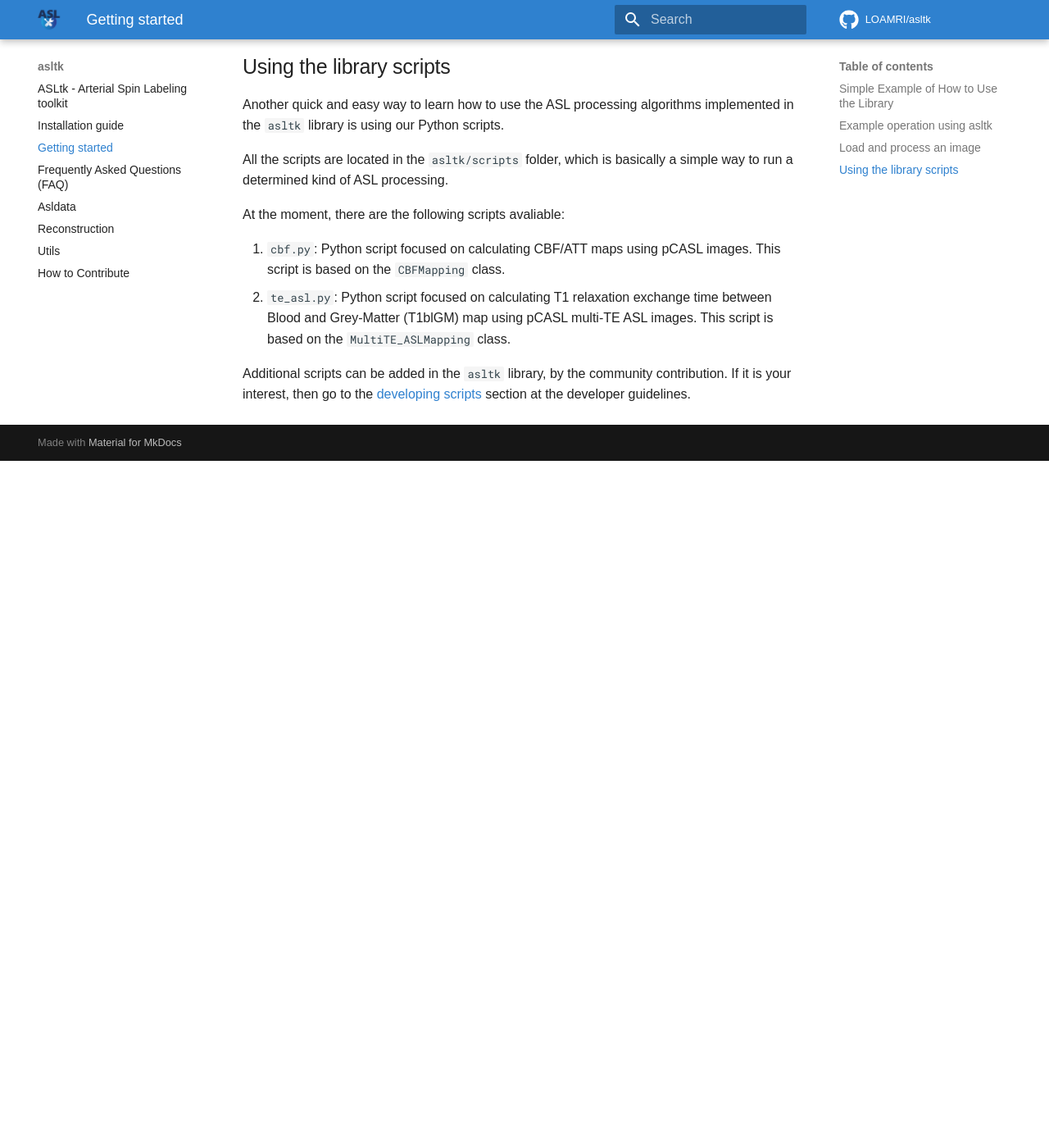
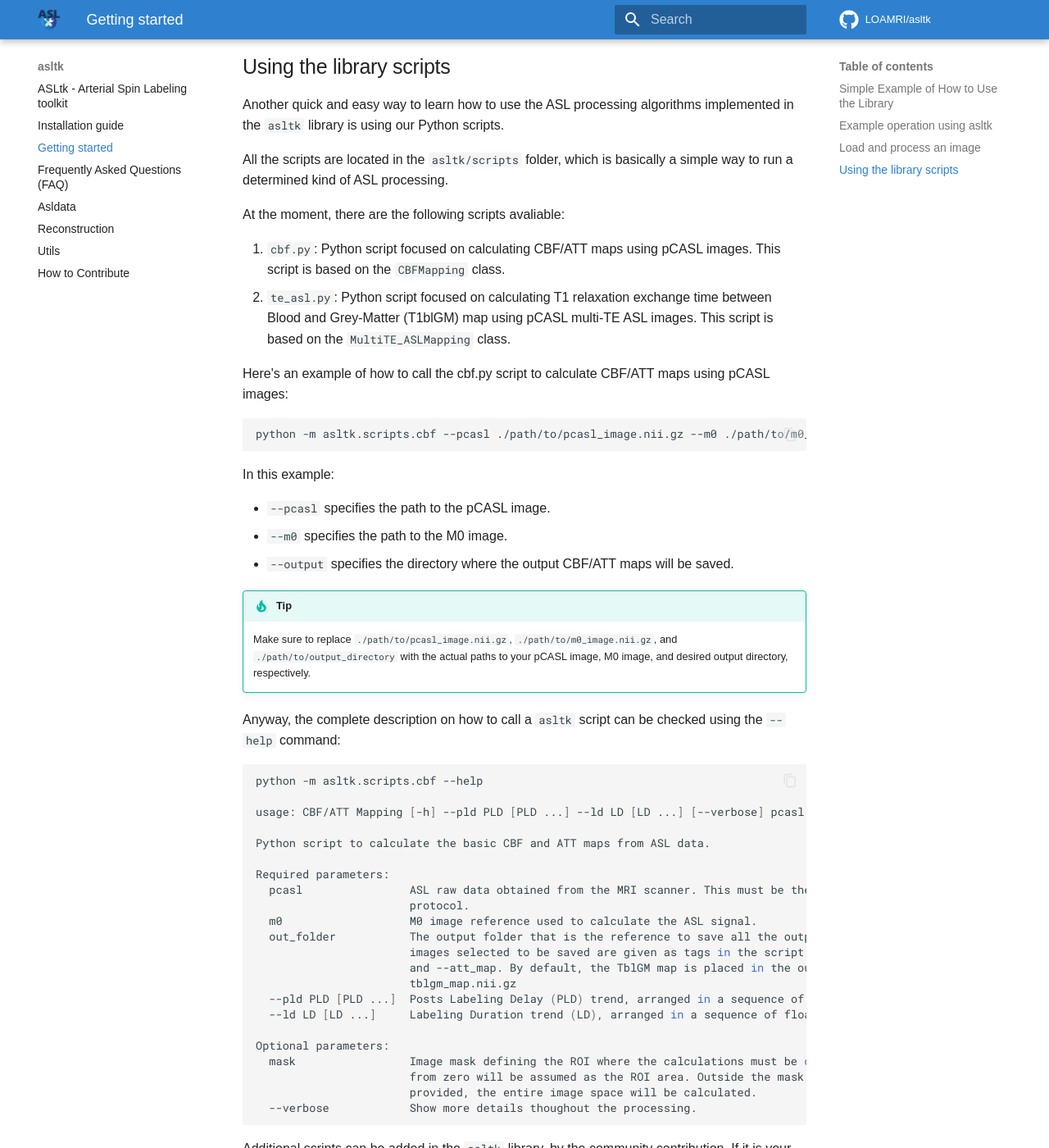
Before and after one commit to LOAMRI/asltk, an MkDocs documentation site: the page built from docs/getting_started.md, in a window 1280 px wide and 1400 px high, scrolled down 2757 px. Shown: the whole window at 82% size. Built offline with MkDocs 1.6.1 and Material for MkDocs 9.7.7, drawn with Linux system fonts in a browser that asks for light colours; some web fonts are replaced; comment, search, counter and statistics services are not loaded; before the commit the page ends 3319 px from its top, so only the background shows below that.

Commit message:
DOC: More info about calling a asltk script (Getting Started page)

````diff
--- a/docs/getting_started.md
+++ b/docs/getting_started.md
@@ -115,4 +115,46 @@ At the moment, there are the following scripts avaliable:
 1. `cbf.py`: Python script focused on calculating CBF/ATT maps using pCASL images. This script is based on the `CBFMapping` class.
 2. `te_asl.py`: Python script focused on calculating T1 relaxation exchange time between Blood and Grey-Matter (T1blGM) map using pCASL multi-TE ASL images. This script is based on the `MultiTE_ASLMapping` class.
 
+Here's an example of how to call the cbf.py script to calculate CBF/ATT maps using pCASL images:
+
+```bash
+python -m asltk.scripts.cbf --pcasl ./path/to/pcasl_image.nii.gz --m0 ./path/to/m0_image.nii.gz --output ./path/to/output_directory
+```
+
+In this example:
+
+- `--pcasl` specifies the path to the pCASL image.
+- `--m0` specifies the path to the M0 image.
+- `--output` specifies the directory where the output CBF/ATT maps will be saved.
+
+!!! tip
+    Make sure to replace `./path/to/pcasl_image.nii.gz`, `./path/to/m0_image.nii.gz`, and `./path/to/output_directory` with the actual paths to your pCASL image, M0 image, and desired output directory, respectively.
+
+Anyway, the complete description on how to call a `asltk` script can be checked using the `--help` command:
+
+```bash
+python -m asltk.scripts.cbf --help
+
+usage: CBF/ATT Mapping [-h] --pld PLD [PLD ...] --ld LD [LD ...] [--verbose] pcasl m0 [mask] [out_folder]
+
+Python script to calculate the basic CBF and ATT maps from ASL data.
+
+Required parameters:
+  pcasl                ASL raw data obtained from the MRI scanner. This must be the basic PLD ASL MRI acquisition
+                       protocol.
+  m0                   M0 image reference used to calculate the ASL signal.
+  out_folder           The output folder that is the reference to save all the output images in the script. The
+                       images selected to be saved are given as tags in the script caller, e.g. the options --cbf_map
+                       and --att_map. By default, the TblGM map is placed in the output folder with the name
+                       tblgm_map.nii.gz
+  --pld PLD [PLD ...]  Posts Labeling Delay (PLD) trend, arranged in a sequence of float numbers
+  --ld LD [LD ...]     Labeling Duration trend (LD), arranged in a sequence of float numbers.
+
+Optional parameters:
+  mask                 Image mask defining the ROI where the calculations must be done. Any pixel value different
+                       from zero will be assumed as the ROI area. Outside the mask (value=0) will be ignored. If not
+                       provided, the entire image space will be calculated.
+  --verbose            Show more details thoughout the processing.
+```
+
 Additional scripts can be added in the `asltk` library, by the community contribution. If it is your interest, then go to the [developing scripts](contribute.md) section at the developer guidelines.
````
